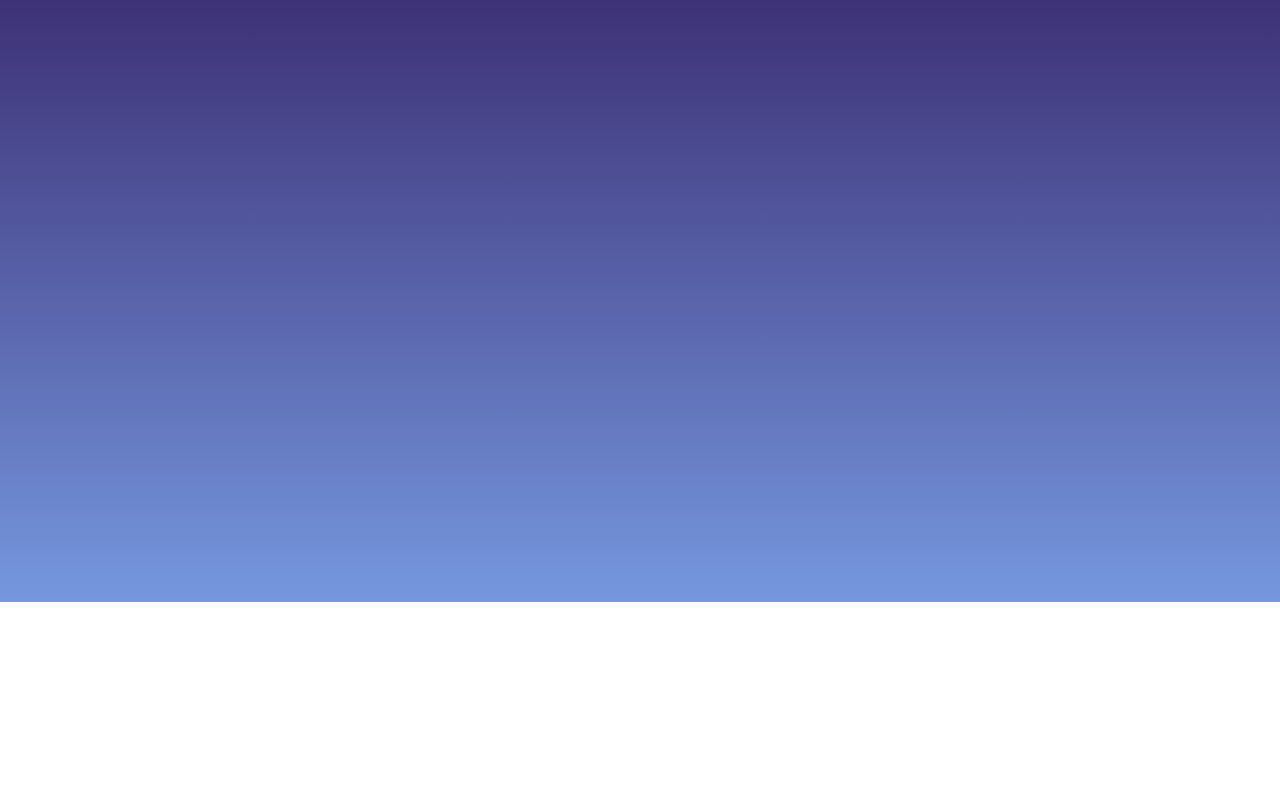
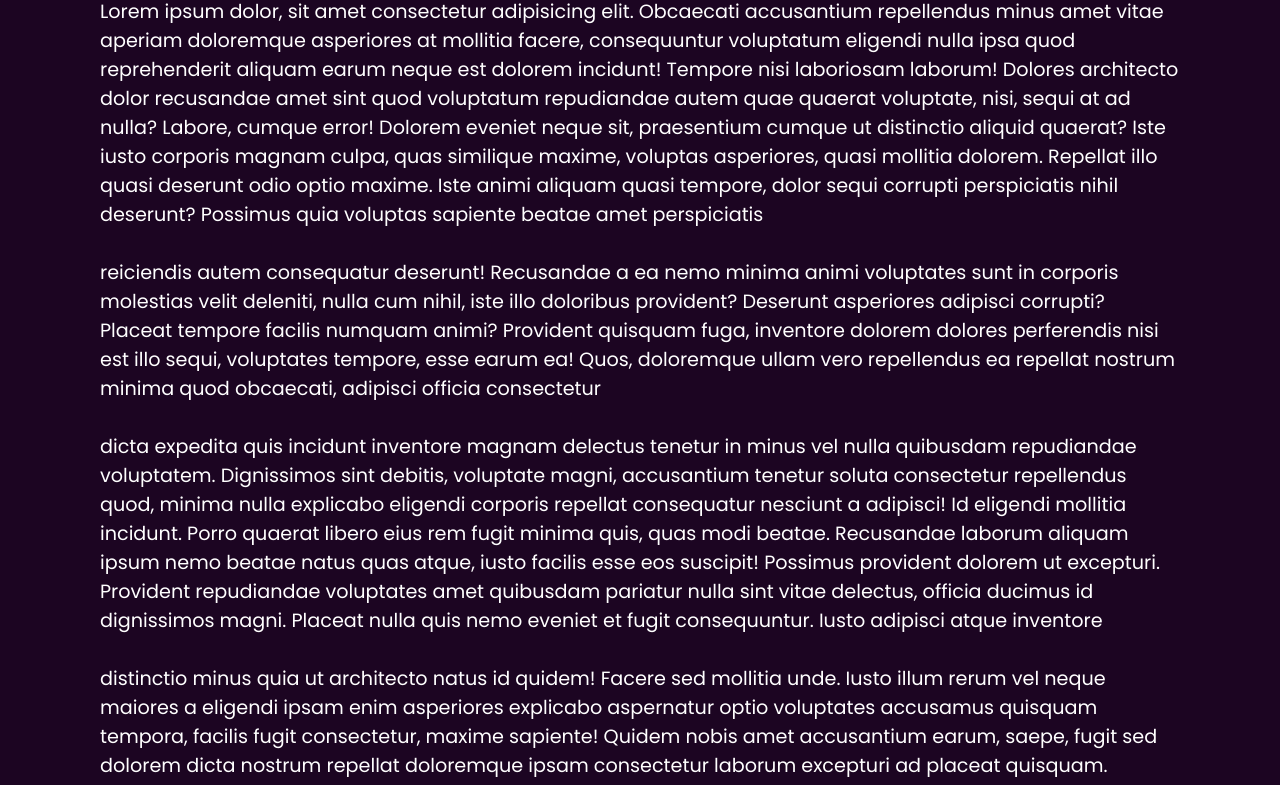
Before and after one commit to Devi7uke/test, a plain HTML site: page index.html in a window 1280 px wide. Shown: the part 198-983 px from the top of the page. Before the commit the page ends 800 px from the top, so only its background shows below. Drawn offline with Linux system fonts and the light colour scheme.

Commit message:
ThirdCommit

```diff
--- a/index.html
+++ b/index.html
@@ -17,7 +17,69 @@
             <li><a href="#">Contact</a></li>
         </ul>
     </header>
-
+    <div class="sec" id="sec">
+        <h2>Example title</h2>
+        <p>
+            Lorem ipsum dolor, sit amet consectetur adipisicing elit.
+            Obcaecati accusantium repellendus minus amet vitae aperiam
+            doloremque asperiores at mollitia facere, consequuntur
+            voluptatum eligendi nulla ipsa quod reprehenderit aliquam
+            earum neque est dolorem incidunt! Tempore nisi laboriosam
+            laborum! Dolores architecto dolor recusandae amet sint
+            quod voluptatum repudiandae autem quae quaerat voluptate,
+            nisi, sequi at ad nulla? Labore, cumque error! Dolorem
+            eveniet neque sit, praesentium cumque ut distinctio aliquid
+            quaerat? Iste iusto corporis magnam culpa, quas similique
+            maxime, voluptas asperiores, quasi mollitia dolorem. Repellat
+            illo quasi deserunt odio optio maxime. Iste animi aliquam
+            quasi tempore, dolor sequi corrupti perspiciatis nihil deserunt?
+            Possimus quia voluptas sapiente beatae amet perspiciatis <br><br>
+            reiciendis autem consequatur deserunt! Recusandae a ea nemo
+            minima animi voluptates sunt in corporis molestias velit
+            deleniti, nulla cum nihil, iste illo doloribus provident?
+            Deserunt asperiores adipisci corrupti? Placeat tempore
+            facilis numquam animi? Provident quisquam fuga, inventore
+            dolorem dolores perferendis nisi est illo sequi, voluptates
+            tempore, esse earum ea! Quos, doloremque ullam vero repellendus
+            ea repellat nostrum minima quod obcaecati, adipisci officia consectetur <br><br>
+            dicta expedita quis incidunt inventore magnam delectus tenetur in
+            minus vel nulla quibusdam repudiandae voluptatem. Dignissimos sint
+            debitis, voluptate magni, accusantium tenetur soluta consectetur
+            repellendus quod, minima nulla explicabo eligendi corporis repellat
+            consequatur nesciunt a adipisci! Id eligendi mollitia incidunt.
+            Porro quaerat libero eius rem fugit minima quis, quas modi beatae.
+            Recusandae laborum aliquam ipsum nemo beatae natus quas atque, iusto
+            facilis esse eos suscipit! Possimus provident dolorem ut excepturi.
+            Provident repudiandae voluptates amet quibusdam pariatur nulla sint
+            vitae delectus, officia ducimus id dignissimos magni. Placeat nulla
+            quis nemo eveniet et fugit consequuntur. Iusto adipisci atque inventore <br><br>
+            distinctio minus quia ut architecto natus id quidem! Facere sed
+            mollitia unde. Iusto illum rerum vel neque maiores a eligendi ipsam
+            enim asperiores explicabo aspernatur optio voluptates accusamus quisquam
+            tempora, facilis fugit consectetur, maxime sapiente! Quidem nobis
+            amet accusantium earum, saepe, fugit sed dolorem dicta nostrum repellat
+            doloremque ipsam consectetur laborum excepturi ad placeat quisquam.
+            Provident commodi explicabo odit animi rem ut mollitia nesciunt dolore
+            libero similique, quisquam nostrum debitis deserunt laborum. Nostrum nemo,
+            unde obcaecati excepturi necessitatibus reiciendis vero voluptas aliquam
+            sed veritatis quaerat laborum, magnam quas recusandae deserunt explicabo
+            veniam illo ab eius harum! Sequi nobis tempore, eveniet asperiores corporis <br><br>
+            eius nostrum, nesciunt aperiam cum culpa, repellendus modi! Recusandae
+            adipisci doloremque, ullam minus animi impedit, quae eius ex sunt, fugit
+            nobis numquam labore. Dolorum, quisquam? Architecto nam minima consequuntur
+            uia nihil doloremque rem officiis magnam reiciendis laboriosam? Voluptas
+            totam recusandae error iste nihil, culpa magni dolorum sequi temporibus
+            nostrum iure nesciunt ex, ut corporis saepe molestias dignissimos assumenda,
+            quam veritatis fugit non molestiae laborum. Sequi distinctio repellat
+            praesentium vel reprehenderit quae, ut corrupti? Atque delectus suscipit
+            repellat tenetur eius, ducimus similique dolorum voluptatem natus, ipsa nulla, <br><br>
+            dolorem praesentium? Quas, ex ab praesentium fugiat voluptas ullam,
+            dolorem consequuntur, optio nobis vel animi! Similique amet at nemo quam
+            fuga ex enim aspernatur necessitatibus a nostrum, quos exercitationem
+            repellat velit qui magni fugiat, fugit iusto ipsa eius blanditiis consequuntur
+            est laborum voluptatibus eveniet. Tempora, laboriosam?
+        </p>
+    </div>
     <script src="scripts/script.js"></script>
 </body>
 </html>
```
